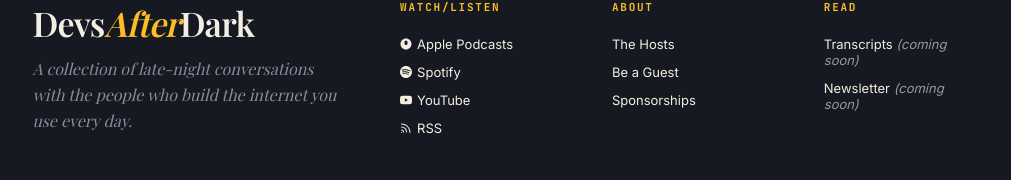
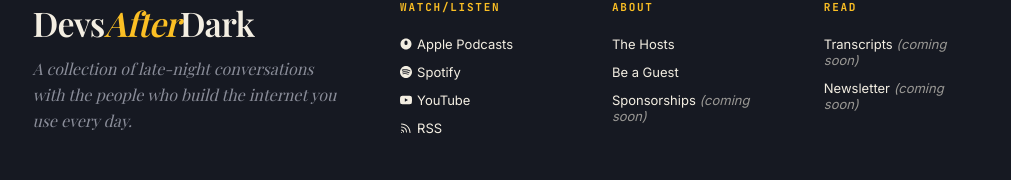
Before and after one commit to puresanfran/devsafterdark, a Next.js app: page / in a window 1280 px wide. Shown: the part 6319-6499 px from the top of the page, without its empty margins (134-1145 px from the left). Built offline with nearby package versions, Linux system fonts and the light colour scheme; a web font is replaced by a local one.

Commit message:
feat: add coming soon to Sponsorships footer link

```diff
--- a/app/page.tsx
+++ b/app/page.tsx
@@ -827,7 +827,7 @@
         </div>
         <div className="col">
           <h4 className="mono">About</h4>
-          <a href="#hosts">The Hosts</a><a href="#pitch">Be a Guest</a><a href="#">Sponsorships</a>
+          <a href="#hosts">The Hosts</a><a href="#pitch">Be a Guest</a><a href="#">Sponsorships <em style={{fontStyle:'italic',opacity:0.6}}>(coming soon)</em></a>
         </div>
         <div className="col">
           <h4 className="mono">Read</h4>
```
